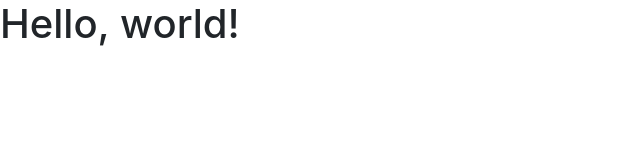
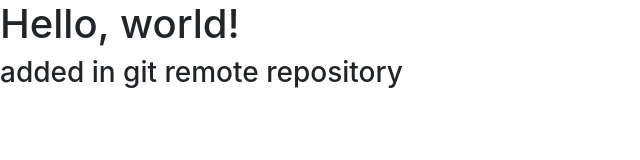
Before and after one commit to kpavankumar623/project-0, a plain HTML site: page index.html in a window 1280 px wide. Shown: the whole page, without its empty margins (0-640 px from the left). Drawn offline with nearby package versions, Linux system fonts and the light colour scheme.

Commit message:
remote commit

```diff
--- a/index.html
+++ b/index.html
@@ -12,6 +12,7 @@
   </head>
   <body>
     <h1>Hello, world!</h1>
+    <h3>added in git remote repository</h3>
 
     <!-- Optional JavaScript -->
     <!-- jQuery first, then Popper.js, then Bootstrap JS -->
```
